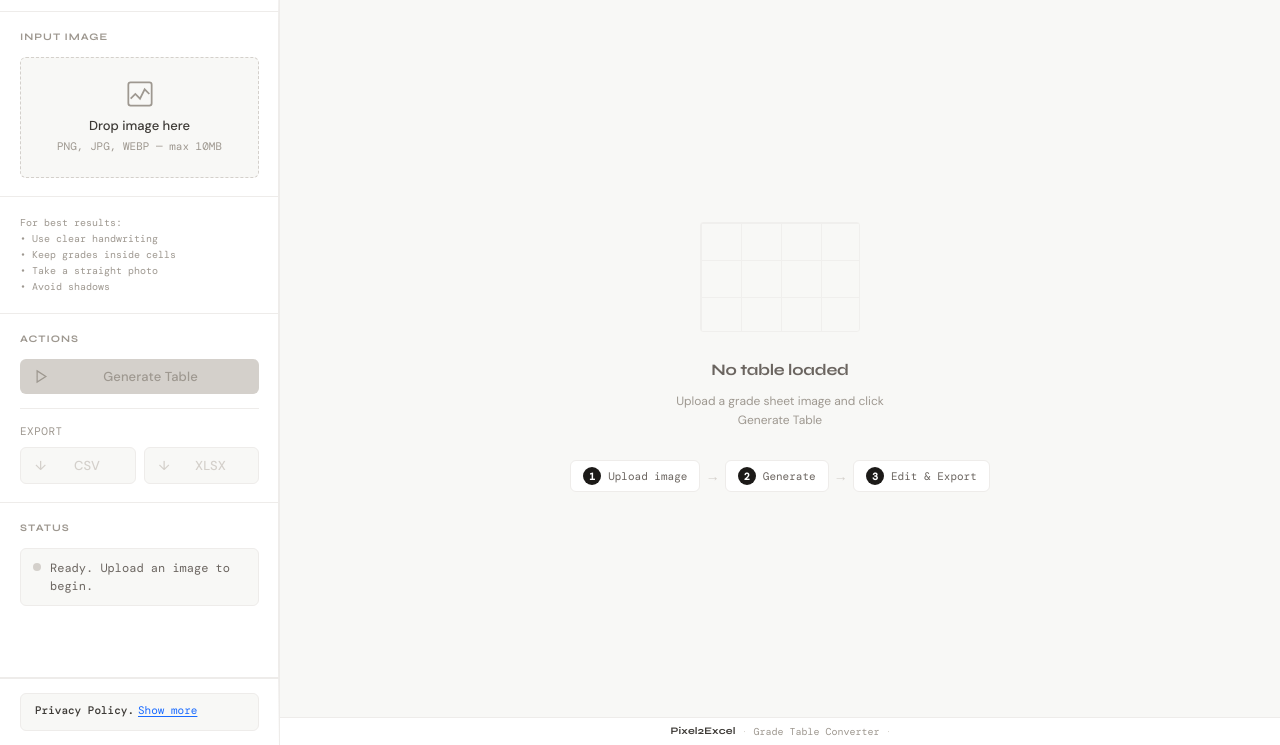
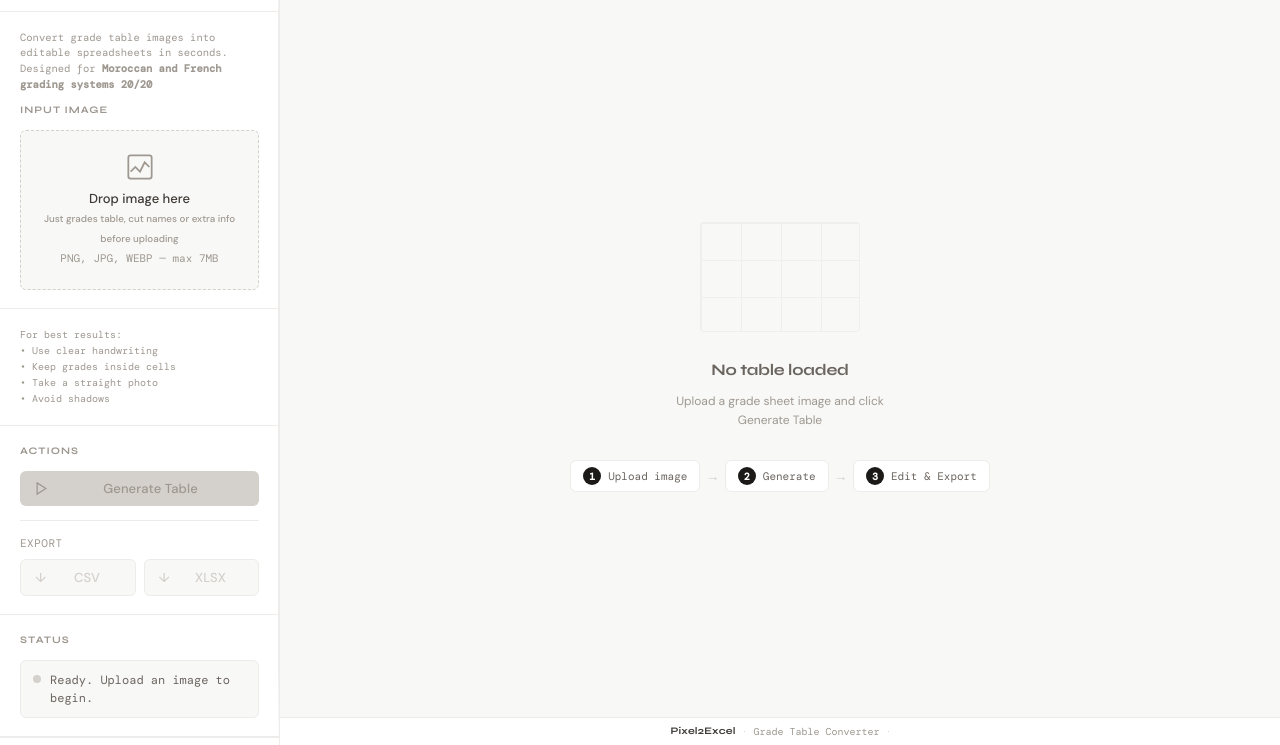
Before and after one commit to krnl0xsns1nk/pixel2excel, a website: page public/index.html in a window 1280 px wide. Shown: the part 55-800 px from the top of the page. Drawn offline with nearby package versions, Linux system fonts and the light colour scheme.

Commit message:
add: some instructions to help users, fix: delete aler commands

```diff
--- a/public/app.js
+++ b/public/app.js
@@ -157,8 +157,6 @@ async function runGenerate() {
 
     const data = await response.json();
     const table = parseTableResponse(data);
-	alert(JSON.stringify(response, null, 2));
-	alert(JSON.stringify(table, null, 2));
 
     if (!table || table.length === 0) {
       throw new Error('No table data returned from server.');
--- a/public/index.html
+++ b/public/index.html
@@ -43,6 +43,10 @@
       </header>
 
       <section class="sidebar__section" aria-labelledby="upload-heading">
+	<p style="font-family: var(--font-mono); font-size: 0.75rem; margin-bottom: 10px; color: var(--ink-4)">
+	Convert grade table images into editable spreadsheets in seconds.
+	Designed for <strong>Moroccan and French grading systems 20/20</strong>
+	</p>
         <h2 class="sidebar__section-label" id="upload-heading">Input Image</h2>
 
         <label
@@ -59,8 +63,9 @@
               <rect x="2" y="2" width="20" height="20" rx="2"/>
             </svg>
           </div>
-          <p class="upload-zone__primary">Drop image here</p>
-          <p class="upload-zone__secondary" id="upload-hint">PNG, JPG, WEBP — max 10MB</p>
+	  <p class="upload-zone__primary">Drop image here<br/>
+	  <span style="color: var(--ink-4); font-size: 0.7rem;" >Just grades table, cut names or extra info before uploading</span></p>
+          <p class="upload-zone__secondary" id="upload-hint">PNG, JPG, WEBP — max 7MB</p>
         </label>
         <input
           type="file"
```
